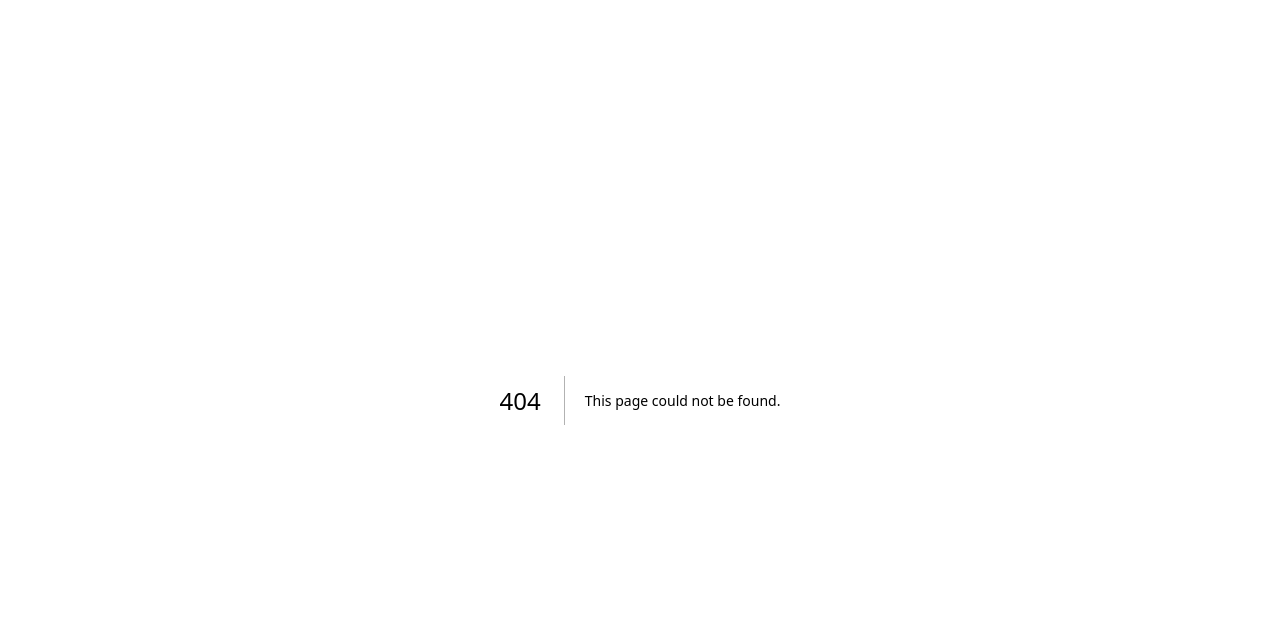
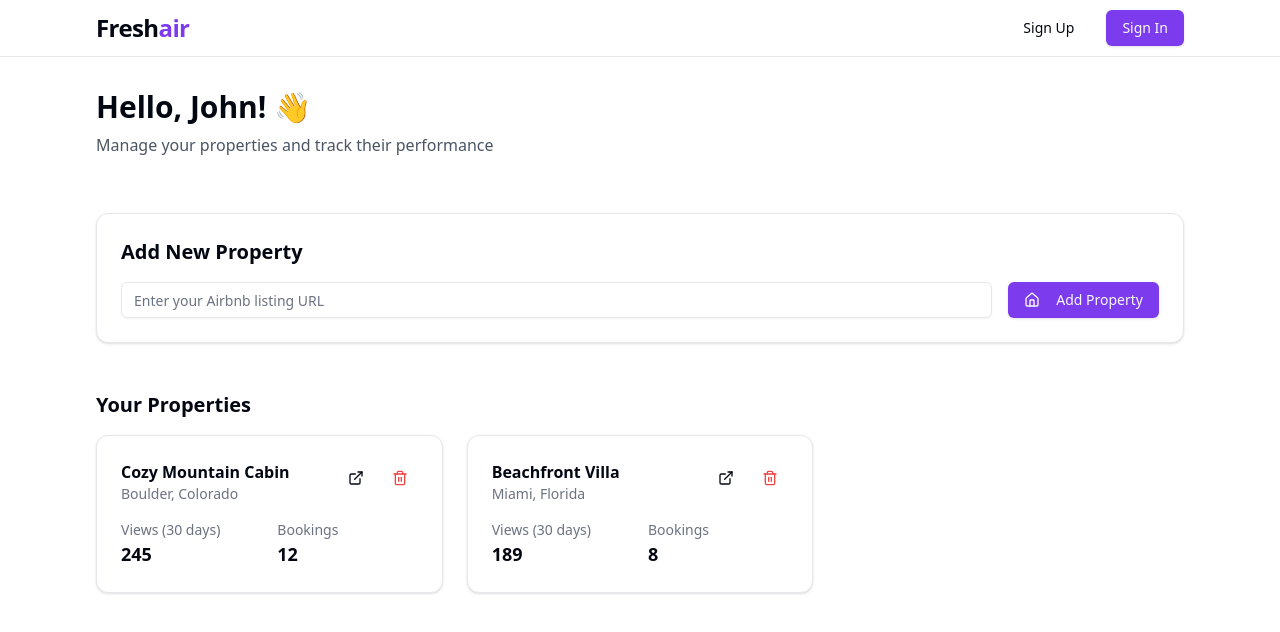
Before and after one commit to eblubay/freshair, a Next.js app: page /dashboard in a window 1280 px wide. Before the commit this address had no page. Shown: the top 632 px of the page. Built offline with nearby package versions, Linux system fonts and the light colour scheme; a web font is replaced by a local one.

Commit message:
checkpoint

```diff
--- /dev/null
+++ b/app/(marketing)/page.tsx
@@ -0,0 +1,124 @@
+import { Navbar } from "@/app/_components/Navbar"
+import { AspectRatio } from "@/components/ui/aspect-ratio"
+import { Button } from "@/components/ui/button"
+import { Card, CardContent } from "@/components/ui/card"
+import { CreditCard, Home, Lock } from "lucide-react"
+import Image from "next/image"
+
+export default function MarketingPage() {
+	return (
+		<div>
+			<Navbar />
+
+			<main>
+				{/* Hero Section */}
+				<section className="container mx-auto px-4 py-24 sm:px-6 md:px-8 lg:px-12 xl:px-24 2xl:px-40">
+					<div className="grid grid-cols-1 lg:grid-cols-2 gap-12 items-center">
+						<div>
+							<h1 className="text-5xl font-bold tracking-tight">
+								Own Your Rental Presence
+							</h1>
+							<p className="mt-6 text-xl text-gray-600">
+								Export your Airbnb listing to your own domain. Maintain control
+								of your data and build direct relationships with your guests.
+							</p>
+							<div className="mt-8 flex gap-4">
+								<Button size="lg">Get Started</Button>
+								<Button size="lg" variant="outline">
+									View Demo
+								</Button>
+							</div>
+						</div>
+						<div className="rounded-xl border bg-background shadow-lg">
+							<div className="flex items-center border-b px-4 py-2">
+								<div className="flex gap-2">
+									<div className="h-3 w-3 rounded-full bg-red-500" />
+									<div className="h-3 w-3 rounded-full bg-yellow-500" />
+									<div className="h-3 w-3 rounded-full bg-green-500" />
+								</div>
+							</div>
+							<AspectRatio ratio={16 / 9} className="overflow-hidden">
+								<Image
+									src="/screenshot.png"
+									alt="Example listing page"
+									fill
+									className="object-cover scale-[1.15] origin-center"
+									priority
+								/>
+							</AspectRatio>
+						</div>
+					</div>
+				</section>
+
+				{/* Features Section */}
+				<section className="bg-gray-50">
+					<div className="container mx-auto px-4 py-24 sm:px-6 md:px-8 lg:px-12 xl:px-24 2xl:px-40">
+						<h2 className="text-3xl font-bold text-center">
+							Everything You Need to Run Your Rental
+						</h2>
+						<div className="mt-16 grid grid-cols-1 md:grid-cols-3 gap-8">
+							<Card>
+								<CardContent className="pt-6">
+									<div className="rounded-full bg-primary/10 w-12 h-12 flex items-center justify-center">
+										<Home className="h-6 w-6 text-primary" />
+									</div>
+									<h3 className="mt-4 text-xl font-semibold">
+										Your Domain, Your Rules
+									</h3>
+									<p className="mt-2 text-gray-600">
+										Host your listing on your own domain and customize every
+										aspect of the experience.
+									</p>
+								</CardContent>
+							</Card>
+
+							<Card>
+								<CardContent className="pt-6">
+									<div className="rounded-full bg-primary/10 w-12 h-12 flex items-center justify-center">
+										<Lock className="h-6 w-6 text-primary" />
+									</div>
+									<h3 className="mt-4 text-xl font-semibold">
+										Data Sovereignty
+									</h3>
+									<p className="mt-2 text-gray-600">
+										Own your listing data and guest relationships without
+										depending on third-party platforms.
+									</p>
+								</CardContent>
+							</Card>
+
+							<Card>
+								<CardContent className="pt-6">
+									<div className="rounded-full bg-primary/10 w-12 h-12 flex items-center justify-center">
+										<CreditCard className="h-6 w-6 text-primary" />
+									</div>
+									<h3 className="mt-4 text-xl font-semibold">
+										Custom Payments
+									</h3>
+									<p className="mt-2 text-gray-600">
+										Set up your own payment processing and keep more of your
+										rental income.
+									</p>
+								</CardContent>
+							</Card>
+						</div>
+					</div>
+				</section>
+
+				{/* CTA Section */}
+				<section className="container mx-auto px-4 py-24 sm:px-6 md:px-8 lg:px-12 xl:px-24 2xl:px-40">
+					<div className="bg-primary rounded-2xl text-primary-foreground p-12 text-center">
+						<h2 className="text-3xl font-bold">Ready to Take Control?</h2>
+						<p className="mt-4 text-xl opacity-90">
+							Join thousands of hosts who have already claimed their
+							independence.
+						</p>
+						<Button size="lg" variant="secondary" className="mt-8">
+							Get Started Now
+						</Button>
+					</div>
+				</section>
+			</main>
+		</div>
+	)
+}
--- a/app/_components/Navbar.tsx
+++ b/app/_components/Navbar.tsx
@@ -1,15 +1,19 @@
 "use client"
 import { Button } from "@/components/ui/button"
+import Link from "next/link"
 
 export function Navbar() {
 	return (
 		<nav className="border-b sticky top-0 bg-background z-50">
-			<div className="container mx-auto flex h-20 items-center px-4 sm:px-6 md:px-8 lg:px-12 xl:px-24 2xl:px-40">
+			<div className="container mx-auto flex h-14 items-center px-4 sm:px-6 md:px-8 lg:px-12 xl:px-24 2xl:px-40">
 				<div className="flex items-center gap-12">
-					<h2 className="font-display text-2xl font-bold tracking-tight">
+					<Link
+						href="/"
+						className="font-display text-2xl font-bold tracking-tight"
+					>
 						<span className="text-foreground">Fresh</span>
 						<span className="text-primary">air</span>
-					</h2>
+					</Link>
 				</div>
 				<div className="ml-auto flex items-center gap-4">
 					<Button variant="ghost">Sign Up</Button>
--- /dev/null
+++ b/app/dashboard/page.tsx
@@ -0,0 +1,103 @@
+import { Button } from "@/components/ui/button"
+import { Card, CardContent } from "@/components/ui/card"
+import { Input } from "@/components/ui/input"
+import { ExternalLink, Home, Trash2 } from "lucide-react"
+import { Navbar } from "../_components/Navbar"
+
+// Mock data - replace with real data later
+const mockProperties = [
+	{
+		id: "1",
+		title: "Cozy Mountain Cabin",
+		location: "Boulder, Colorado",
+		url: "cabin-in-boulder",
+		views: 245,
+		bookings: 12
+	},
+	{
+		id: "2",
+		title: "Beachfront Villa",
+		location: "Miami, Florida",
+		url: "miami-beach-villa",
+		views: 189,
+		bookings: 8
+	}
+]
+
+export default function DashboardPage() {
+	return (
+		<div>
+			<Navbar />
+			<main className="container mx-auto px-4 sm:px-6 md:px-8 lg:px-12 xl:px-24 2xl:px-40">
+				{/* Welcome Section */}
+				<section className="py-8">
+					<h1 className="text-3xl font-bold">Hello, John! 👋</h1>
+					<p className="mt-2 text-gray-600">
+						Manage your properties and track their performance
+					</p>
+				</section>
+
+				{/* Add Property Section */}
+				<section className="py-6">
+					<Card>
+						<CardContent className="p-6">
+							<h2 className="text-xl font-semibold mb-4">Add New Property</h2>
+							<div className="flex gap-4">
+								<Input
+									placeholder="Enter your Airbnb listing URL"
+									className="flex-1"
+								/>
+								<Button>
+									<Home className="mr-2 h-4 w-4" />
+									Add Property
+								</Button>
+							</div>
+						</CardContent>
+					</Card>
+				</section>
+
+				{/* Properties List Section */}
+				<section className="py-6">
+					<h2 className="text-xl font-semibold mb-4">Your Properties</h2>
+					<div className="grid grid-cols-1 md:grid-cols-2 lg:grid-cols-3 gap-6">
+						{mockProperties.map((property) => (
+							<Card key={property.id}>
+								<CardContent className="p-6">
+									<div className="flex justify-between items-start">
+										<div>
+											<h3 className="font-semibold">{property.title}</h3>
+											<p className="text-sm text-gray-500">
+												{property.location}
+											</p>
+										</div>
+										<div className="flex gap-2">
+											<Button variant="ghost" size="icon">
+												<ExternalLink className="h-4 w-4" />
+											</Button>
+											<Button variant="ghost" size="icon">
+												<Trash2 className="h-4 w-4 text-red-500" />
+											</Button>
+										</div>
+									</div>
+
+									<div className="mt-4 grid grid-cols-2 gap-4">
+										<div>
+											<p className="text-sm text-gray-500">Views (30 days)</p>
+											<p className="text-lg font-semibold">{property.views}</p>
+										</div>
+										<div>
+											<p className="text-sm text-gray-500">Bookings</p>
+											<p className="text-lg font-semibold">
+												{property.bookings}
+											</p>
+										</div>
+									</div>
+								</CardContent>
+							</Card>
+						))}
+					</div>
+				</section>
+			</main>
+		</div>
+	)
+}
--- a/app/page.tsx
+++ b/app/listing/[id]/page.tsx
@@ -1,20 +1,28 @@
 import { Separator } from "@/components/ui/separator"
 import { getListing } from "@/lib/data"
-import { AboutSpace } from "./_components/AboutSpace"
-import { Amenities } from "./_components/Amenities"
-import { BookingCard } from "./_components/BookingCard"
-import { Gallery } from "./_components/Gallery"
-import { HostDetails } from "./_components/HostDetails"
-import { HostIntroduction } from "./_components/HostIntroduction"
-import { ListingHeader } from "./_components/ListingHeader"
-import { LocationSection } from "./_components/Location"
-import { MobileBookingBar } from "./_components/MobileBookingBar"
-import { Navbar } from "./_components/Navbar"
-import { Reviews } from "./_components/Reviews"
-import { ThingsToKnow } from "./_components/ThingsToKnow"
+import { AboutSpace } from "../../_components/AboutSpace"
+import { Amenities } from "../../_components/Amenities"
+import { BookingCard } from "../../_components/BookingCard"
+import { Gallery } from "../../_components/Gallery"
+import { HostDetails } from "../../_components/HostDetails"
+import { HostIntroduction } from "../../_components/HostIntroduction"
+import { ListingHeader } from "../../_components/ListingHeader"
+import { LocationSection } from "../../_components/Location"
+import { MobileBookingBar } from "../../_components/MobileBookingBar"
+import { Navbar } from "../../_components/Navbar"
+import { Reviews } from "../../_components/Reviews"
+import { ThingsToKnow } from "../../_components/ThingsToKnow"
 
-export default function Home() {
-	const listing = getListing()
+// Add type for the page props
+interface Props {
+	params: {
+		id: string
+	}
+}
+
+// Update component to receive props
+export default function ListingPage({ params }: Props) {
+	const listing = getListing() // Later this will use params.id
 	const pricePerNight = 150
 
 	// Flatten all images from all rooms into a single array
--- /dev/null
+++ b/components/ui/input.tsx
@@ -0,0 +1,22 @@
+import * as React from "react"
+
+import { cn } from "@/lib/utils"
+
+const Input = React.forwardRef<HTMLInputElement, React.ComponentProps<"input">>(
+  ({ className, type, ...props }, ref) => {
+    return (
+      <input
+        type={type}
+        className={cn(
+          "flex h-9 w-full rounded-md border border-input bg-transparent px-3 py-1 text-base shadow-sm transition-colors file:border-0 file:bg-transparent file:text-sm file:font-medium file:text-foreground placeholder:text-muted-foreground focus-visible:outline-none focus-visible:ring-1 focus-visible:ring-ring disabled:cursor-not-allowed disabled:opacity-50 md:text-sm",
+          className
+        )}
+        ref={ref}
+        {...props}
+      />
+    )
+  }
+)
+Input.displayName = "Input"
+
+export { Input }
```
Also changed, not shown: public/screenshot.png (added).
